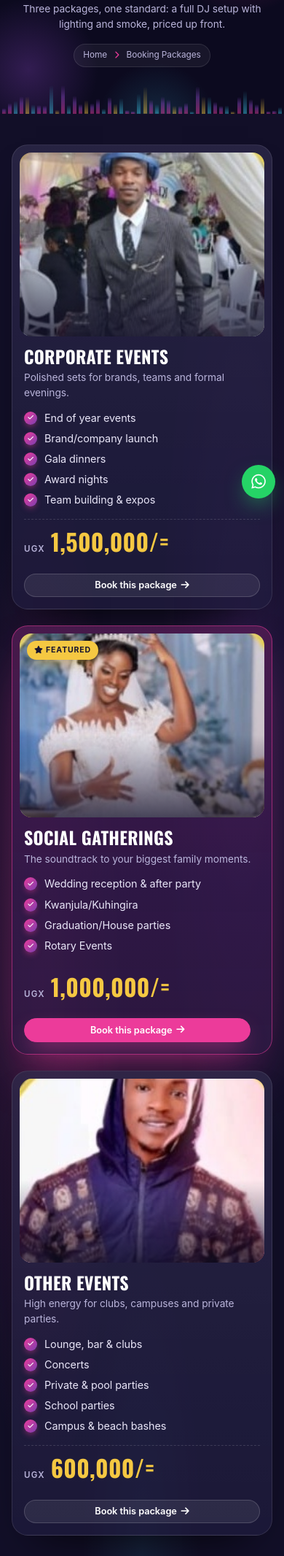
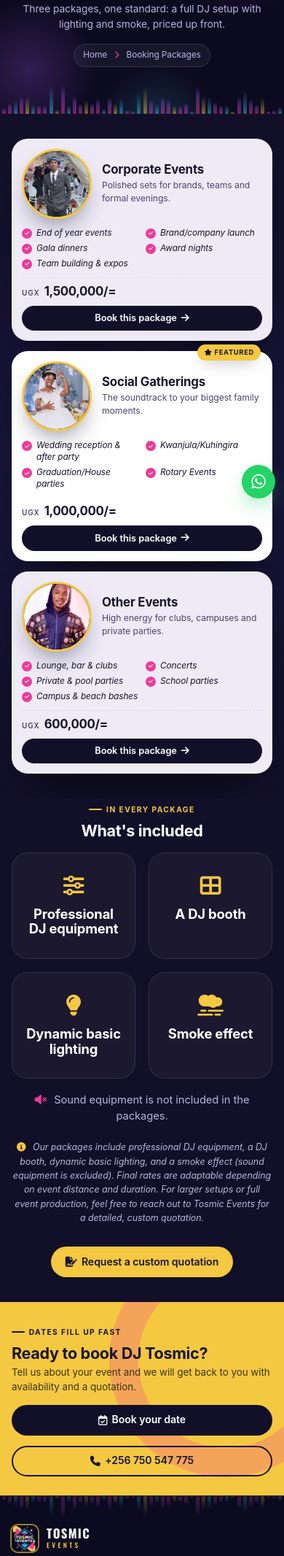
Before and after one commit to RaubenNamara/tosmicevents, a PHP site: page /packages in a window 390 px wide. Shown: the part 149-2281 px from the top of the page at 73% size. Run offline with PHP 8.4, Linux system fonts and the light colour scheme; data comes from the database, SQL or seed files in the repository; some libraries are stand-ins or nearby versions.

Commit message:
Revert "Package cards on phones look the same as on computers"
This reverts commit 80604d0: phones go back to the lavender package cards with the round photo.

Co-Authored-By: Claude Opus 5.5 <noreply@anthropic.com>

```diff
--- a/assets/css/style.css
+++ b/assets/css/style.css
@@ -1159,9 +1159,9 @@ label.check input { width: 18px; height: 18px; margin-top: 2px; accent-color: va
 }
 
 /* =========================================================
-   Packages, every screen size: modern dark-glass cards
+   Packages, tablets and computers: modern dark-glass cards
    ========================================================= */
-@media all {
+@media (min-width: 601px) {
   .packages-section { background: var(--navy-900); }
   .packages-section::before {
     display: block; content: ''; position: absolute; inset: 0; transform: none; opacity: 1; height: auto; top: 0;
@@ -1217,7 +1217,7 @@ label.check input { width: 18px; height: 18px; margin-top: 2px; accent-color: va
 
   .pkg-note { color: var(--muted); }
 }
-@media all {
+@media (min-width: 601px) {
   .pkg-card { backdrop-filter: none; -webkit-backdrop-filter: none; background-color: rgba(26, 22, 58, .72); }
   .pkg-card.is-featured { background-color: rgba(46, 22, 66, .8); }
   /* flyer photos carry a gold ring at the edges: zoom slightly so it never shows in the wide frame */
@@ -1225,23 +1225,3 @@ label.check input { width: 18px; height: 18px; margin-top: 2px; accent-color: va
   .pkg-card:hover .pkg-photo img { transform: scale(1.2); }
 }
 @media (min-width: 601px) and (max-width: 1000px) { .pkg-grid > .pkg-card:last-child:nth-child(odd) { grid-column: 1 / -1; justify-self: center; width: calc(50% - 12px); } .pkg-card.is-featured { transform: none; } }
-
-/* Phones: the same dark package card as on computers, stacked (wide photo, Oswald title, gold price) */
-@media (max-width: 600px) {
-  .pkg-grid { max-width: 440px; margin: 0 auto; gap: 22px; padding-top: 8px; }
-  .pkg-card { display: flex; flex-direction: column; padding: 10px 10px 16px; border-radius: 22px; }
-  .pkg-card.is-featured, .pkg-card.is-featured:hover { transform: none; }
-  .pkg-card .pkg-photo { width: 100%; height: auto; aspect-ratio: 4 / 3; margin: 0; border: 0; border-radius: 16px; grid-row: auto; grid-column: auto; }
-  .pkg-card .pkg-body { display: flex; flex-direction: column; flex: 1; padding: 14px 6px 0; text-align: left; }
-  .pkg-card .pkg-body h3 { font-family: 'Oswald', 'Arial Narrow', sans-serif; text-transform: uppercase; letter-spacing: .01em; font-weight: 700; color: #fff; font-size: 1.5rem; line-height: 1.1; margin: 0 0 .25em; padding: 0; align-self: stretch; }
-  .pkg-card .pkg-tagline { font-size: .86rem; margin: 0 0 14px; }
-  .pkg-card .pkg-list { grid-template-columns: 1fr; gap: 8px; margin: 0 0 16px; }
-  .pkg-card .pkg-list li { font-size: .9rem; padding-left: 28px; line-height: 1.4; }
-  .pkg-card .pkg-list li::before { width: 18px; height: 18px; font-size: .55rem; top: 1px; }
-  .pkg-card .pkg-price { margin-top: auto; padding: 14px 0; border-top: 1px dashed rgba(255, 255, 255, .14); flex-direction: row; align-items: baseline; justify-content: flex-start; gap: 8px; }
-  .pkg-card .pkg-price small { font-size: .72rem; }
-  .pkg-card .pkg-price strong { font-family: 'Oswald', 'Arial Narrow', sans-serif; font-weight: 700; letter-spacing: .01em; font-size: 2rem; }
-  .pkg-card .btn-block { margin-top: 0; padding: .85em 1em; font-size: .92rem; }
-  .pkg-badge { top: 20px; left: 20px; right: auto; font-size: .66rem; padding: 5px 10px; }
-  .pkg-card .pkg-tagline, .pkg-card .pkg-list, .pkg-card .pkg-price, .pkg-card .btn-block { align-self: stretch; }
-}
```
